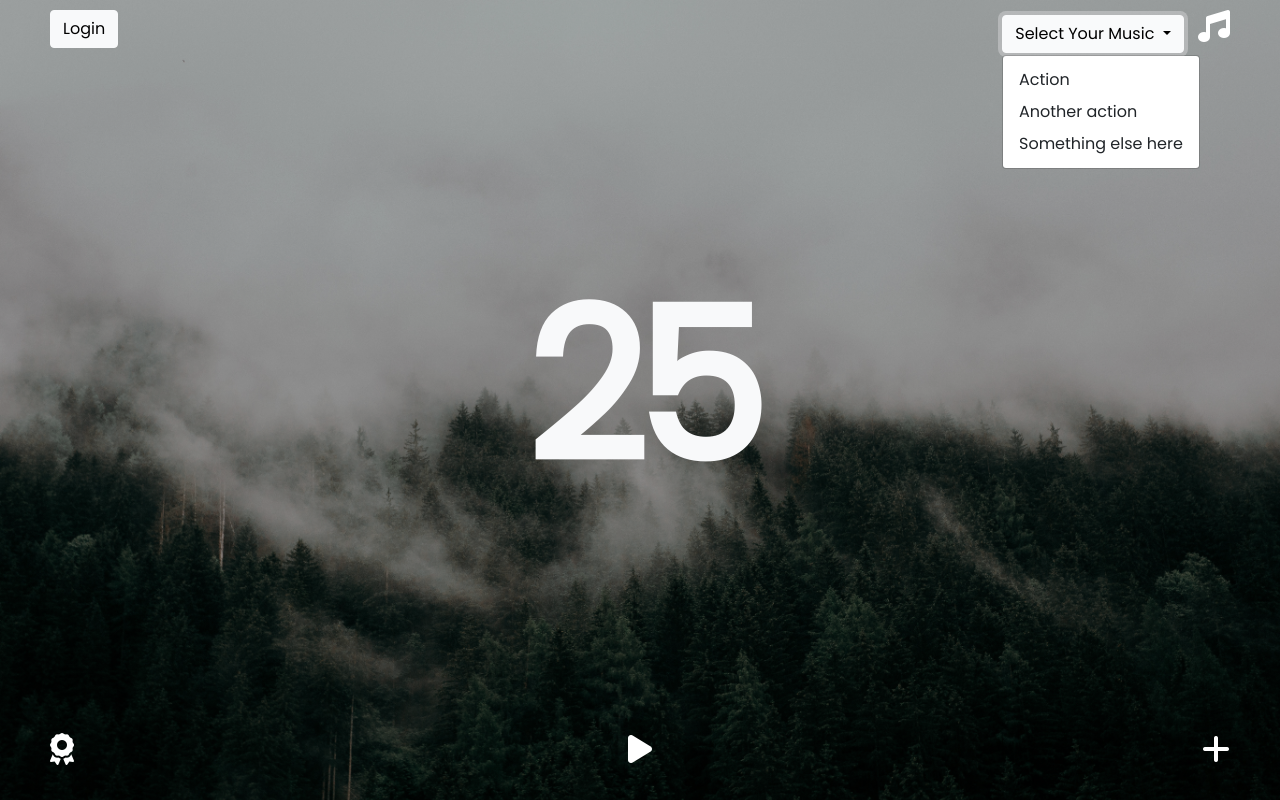
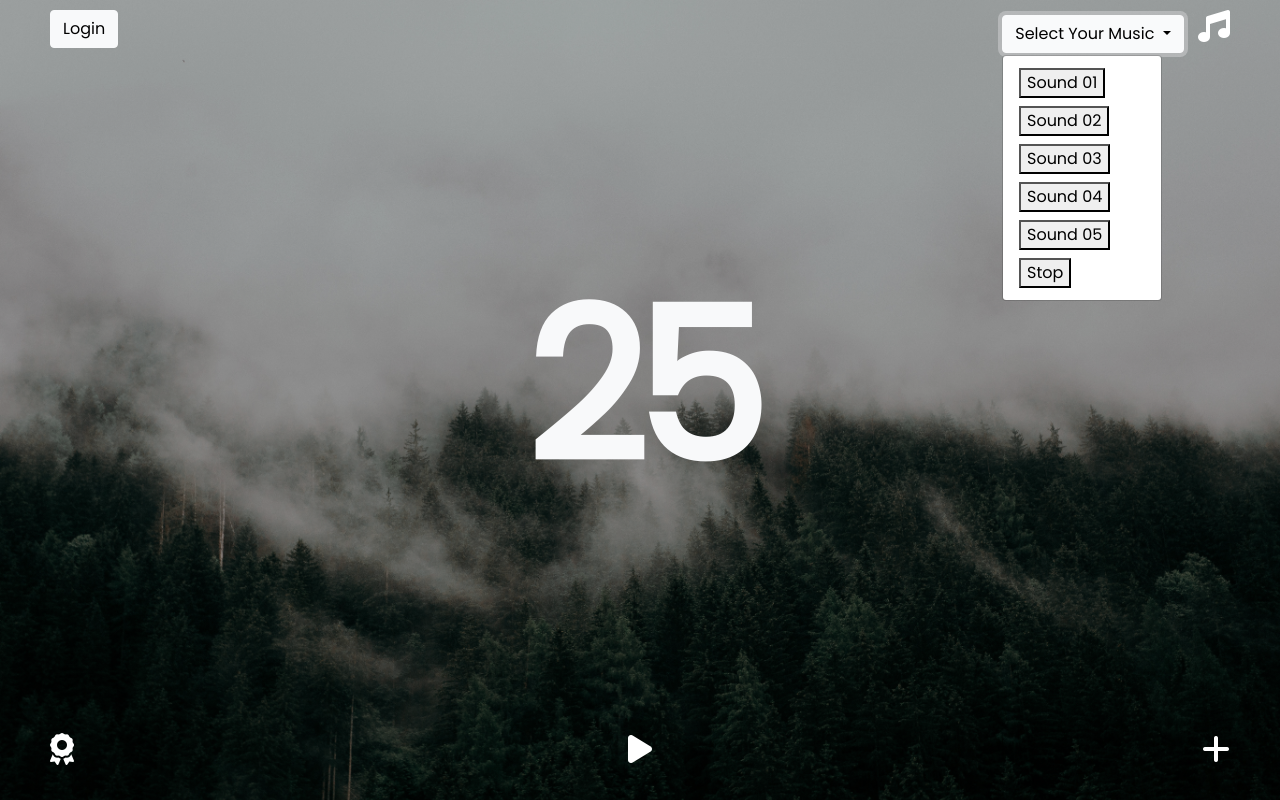
Before and after one commit to ahm4ddm/Proyek-ImplementasiPengujianSistemInformasi, a CodeIgniter app: page /logout/index.php/main/index in a window 1280 px wide, after a click on "Select Your Music". Run offline with CodeIgniter, Linux system fonts and the light colour scheme; data that the repository does not hold is empty; some libraries are stand-ins or nearby versions.

Commit message:
add backsound

```diff
--- a/application/views/main.php
+++ b/application/views/main.php
@@ -12,7 +12,7 @@
                 linear-gradient(rgba(0, 0, 0, 0.3),
                     rgba(0, 0, 0, 0.3)),
                 /* bottom, image */
-                url("<?php echo base_url() ?>/assets/img/bg.jpg");
+                url("<?= site_url('assets/img/bg.jpg'); ?>");
             background-repeat: no-repeat;
             background-size: cover;
         }
@@ -41,7 +41,7 @@
             <!-- Dropdown -->
             <div class="dropdown col-md-6">
                 <?php if (($this->session->userdata('id')) === null) { ?>
-                    <button style="margin-top:10px" type="button" class="btn btn-light" data-bs-toggle="modal" data-bs-target="#loginModal">
+                    <button style="margin-top:10px" type="button" class="btn btn-light" data-bs-toggle="modal" href="#loginModal">
                         Login
                     </button>
                 <?php } ?>
@@ -55,21 +55,45 @@
                             <h3>Great!</h3>
                             <p>A</p>
                         </li>
-                        <li><a class="dropdown-item" data-bs-toggle="modal" data-bs-target="#profileModal">Profile</a></li>
+                        <li><a class="dropdown-item" data-bs-toggle="modal" href="#profileModal">Profile</a></li>
                         <li><a class="dropdown-item">Activity</a></li>
                         <li><a class="dropdown-item" href="/logout">Logout</a></li>
                     </ul>
                 <?php } ?>
             </div>
+            <!-- <div class="col-md-6 text-end">
+                <div class="dropdown">
+                    <a class="btn btn-light dropdown-toggle" href="#" role="button" id="dropdownMenuLink" data-bs-toggle="dropdown" aria-expanded="false">
+                        Select Your Music
+                    </a>
+                    <ul class="dropdown-menu" aria-labelledby="dropdownMenuLink">
+                        <li><a class="dropdown-item" id="satu" href="#"><button id='howler-play'>Sound 1</button></a></li>
+                        <li><a class="dropdown-item" id="dua" href="#"><button id='howler-play'>Sound 2</button></a></li>
+                        <li><a class="dropdown-item" id="tiga" href="#">Sound 3</a></li>
+                        <li><a class="dropdown-item" id="empat" href="#">Sound 4</a></li>
+                        <li><a class="dropdown-item" id="lima" href="#">Sound 5</a></li>
+
+                        <button id='howler-pause'>Pause</button>
+                        <button id='howler-stop'>Stop</button>
+                        <button id='howler-volup'>Vol+</button>
+                        <button id='howler-voldown'>Vol-</button>
+                    </ul>
+                    <a href="#"><i style="font-size: 2rem;color:white;padding-left:10px;margin-top:10px" class="fas fa-music"></i></a>
+                </div>
+
+            </div> -->
             <div class="col-md-6 text-end">
                 <div class="dropdown">
                     <a class="btn btn-light dropdown-toggle" href="#" role="button" id="dropdownMenuLink" data-bs-toggle="dropdown" aria-expanded="false">
                         Select Your Music
                     </a>
                     <ul class="dropdown-menu" aria-labelledby="dropdownMenuLink">
-                        <li><a class="dropdown-item" href="#">Action</a></li>
-                        <li><a class="dropdown-item" href="#">Another action</a></li>
-                        <li><a class="dropdown-item" href="#">Something else here</a></li>
+                        <li><a class="dropdown-item" id="satu" href="#"><button id='howler-play1'>Sound 01</button></a></li>
+                        <li><a class="dropdown-item" id="dua" href="#"><button id='howler-play2'>Sound 02</button></a></li>
+                        <li><a class="dropdown-item" id="tiga" href="#"><button id='howler-play3'>Sound 03</button></a></li>
+                        <li><a class="dropdown-item" id="empat" href="#"><button id='howler-play4'>Sound 04</button></a></li>
+                        <li><a class="dropdown-item" id="lima" href="#"><button id='howler-play5'>Sound 05</button></a></li>
+                        <li><a class="dropdown-item" href="#"><button id='howler-stop'>Stop</button></a></li>
                     </ul>
                     <a href="#"><i style="font-size: 2rem;color:white;padding-left:10px;margin-top:10px" class="fas fa-music"></i></a>
                 </div>
```
